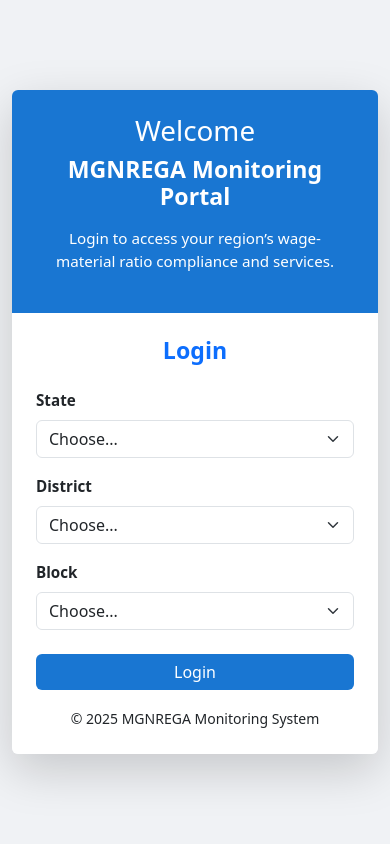
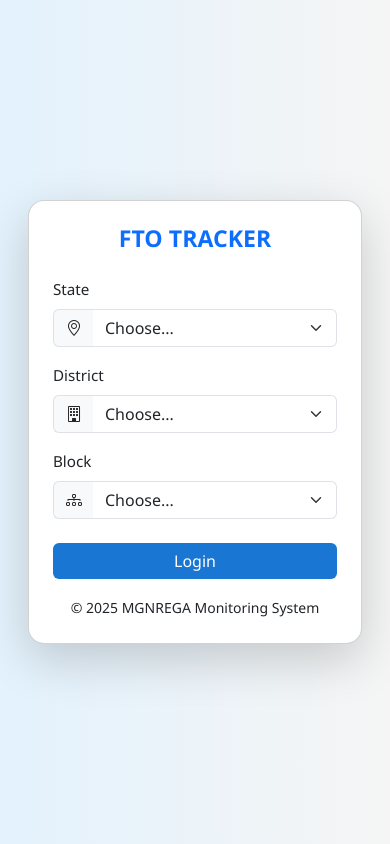
Before and after one commit to Zenha123/mgnrega-portal, a plain HTML site: page login.html in a window 390 px wide. Drawn offline with nearby package versions, Linux system fonts and the light colour scheme.

Commit message:
login added

```diff
--- a/login.css
+++ b/login.css
@@ -1,49 +1,27 @@
 body.login-bg {
-  background-color: #f0f2f5;
+  background: linear-gradient(to right, #e3f2fd, #f5f5f5);
   margin: 0;
   padding: 0;
+  font-family: 'Segoe UI', sans-serif;
 }
 
-.left-panel {
-  background-color: #1976d2;
-  color: white;
-  flex: 1;
-  min-height: 100%;
-  display: flex;
-  flex-direction: column;
-  justify-content: center;
-  align-items: center;
+.login-card {
+  background-color: #ffffff;
+  border-radius: 1.25rem;
 }
 
-.left-panel h3 {
-  font-weight: 600;
+.input-group-text {
+  border-right: none;
 }
 
-.left-panel p {
-  font-size: 0.95rem;
-}
-
-.logo-img {
-  height: 70px;
-}
-
-.right-panel {
-  background: #ffffff;
-  flex: 1;
-  min-height: 100%;
-  display: flex;
-  flex-direction: column;
-  justify-content: center;
-  align-items: center;
-}
-
-.login-card h3 {
-  font-weight: 600;
+.form-select {
+  border-left: none;
 }
 
 .btn-primary {
   background-color: #1976d2;
   border: none;
+  font-weight: 500;
 }
 
 .btn-primary:hover {
@@ -58,28 +36,10 @@ body.login-bg {
   font-size: 0.85rem;
 }
 
-/* Responsive adjustments */
-@media (max-width: 992px) {
-  .left-panel {
-    padding: 20px;
-  }
-
-  .right-panel {
-    padding: 20px;
+/* Mobile responsive tweaks */
+@media (max-width: 576px) {
+  .login-card {
+    padding: 1.5rem;
+    margin: 0 1rem;
   }
 }
-
-@media (max-width: 768px) {
-  .left-panel {
-    display: none;
-  }
-
-  .right-panel {
-    width: 100%;
-    min-height: auto;
-  }
-
-  .login-card {
-    max-width: 90%;
-  }
-}
--- a/login.html
+++ b/login.html
@@ -7,149 +7,58 @@
 
   <!-- Bootstrap CSS -->
   <link href="https://cdn.jsdelivr.net/npm/bootstrap@5.3.2/dist/css/bootstrap.min.css" rel="stylesheet">
+  <!-- Bootstrap Icons -->
+  <link href="https://cdn.jsdelivr.net/npm/bootstrap-icons@1.10.5/font/bootstrap-icons.css" rel="stylesheet">
   <!-- Custom CSS -->
-
-  <style>
-    body.login-bg {
-  background-color: #f0f2f5;
-  margin: 0;
-  padding: 0;
-}
-
-.left-panel {
-  background-color: #1976d2;
-  color: white;
-  flex: 1;
-  min-height: 100%;
-  display: flex;
-  flex-direction: column;
-  justify-content: center;
-  align-items: center;
-}
-
-.left-panel h3 {
-  font-weight: 600;
-}
-
-.left-panel p {
-  font-size: 0.95rem;
-}
-
-.logo-img {
-  height: 70px;
-}
-
-.right-panel {
-  background: #ffffff;
-  flex: 1;
-  min-height: 100%;
-  display: flex;
-  flex-direction: column;
-  justify-content: center;
-  align-items: center;
-}
-
-.login-card h3 {
-  font-weight: 600;
-}
-
-.btn-primary {
-  background-color: #1976d2;
-  border: none;
-}
-
-.btn-primary:hover {
-  background-color: #125ea2;
-}
-
-.form-label {
-  font-size: 0.95rem;
-}
-
-.invalid-feedback {
-  font-size: 0.85rem;
-}
-
-/* Responsive adjustments */
-@media (max-width: 992px) {
-  .left-panel {
-    padding: 20px;
-  }
-
-  .right-panel {
-    padding: 20px;
-  }
-}
-
-@media (max-width: 768px) {
-  .left-panel {
-    display: none;
-  }
-
-  .right-panel {
-    width: 100%;
-    min-height: auto;
-  }
-
-  .login-card {
-    max-width: 90%;
-  }
-}
-
-  </style>
+  <link rel="stylesheet" href="login.css">
 </head>
 <body class="login-bg">
 
 <div class="container-fluid vh-100 d-flex justify-content-center align-items-center">
-
-  <div class="d-flex flex-lg-row flex-column shadow-lg rounded overflow-hidden" style="max-width: 900px; width: 100%;">
-
-    <!-- Left Panel -->
-    <div class="left-panel d-flex flex-column justify-content-center align-items-center p-4 text-center">
-      <h1>Welcome</h1>
-      <h3 class="mb-3">MGNREGA Monitoring Portal</h3>
-      <p class="px-3">Login to access your region’s wage-material ratio compliance and services.</p>
-    </div>
-
-    <!-- Right Panel -->
-    <div class="right-panel d-flex flex-column justify-content-center align-items-center p-4 bg-white">
-      <div class="login-card w-100" style="max-width: 380px;">
-        <h3 class="text-center text-primary mb-4">Login</h3>
+  <div class="card shadow-lg p-4 rounded-4 login-card w-100" style="max-width: 420px;">
+    <h3 class="text-center text-primary fw-semibold mb-4">FTO TRACKER</h3>
 
     <form novalidate>
 
-
-
       <!-- State -->
       <div class="mb-3">
-          <label for="state" class="form-label fw-semibold">State</label>
+        <label for="state" class="form-label">State</label>
+        <div class="input-group">
+          <span class="input-group-text bg-light"><i class="bi bi-geo-alt"></i></span>
           <select class="form-select" id="state" name="state" required>
             <option selected disabled value="">Choose...</option>
             <option>State 1</option>
             <option>State 2</option>
           </select>
+        </div>
         <div class="invalid-feedback">Select your state</div>
       </div>
 
       <!-- District -->
       <div class="mb-3">
-          <label for="district" class="form-label fw-semibold">District</label>
+        <label for="district" class="form-label">District</label>
+        <div class="input-group">
+          <span class="input-group-text bg-light"><i class="bi bi-building"></i></span>
           <select class="form-select" id="district" name="district" required>
             <option selected disabled value="">Choose...</option>
             <option>District 1</option>
             <option>District 2</option>
           </select>
+        </div>
         <div class="invalid-feedback">Select your district</div>
       </div>
 
       <!-- Block -->
       <div class="mb-4">
-          <label for="block" class="form-label fw-semibold">Block</label>
+        <label for="block" class="form-label">Block</label>
+        <div class="input-group">
+          <span class="input-group-text bg-light"><i class="bi bi-diagram-3"></i></span>
           <select class="form-select" id="block" name="block" required>
             <option selected disabled value="">Choose...</option>
             <option>Block 1</option>
             <option>Block 2</option>
           </select>
+        </div>
         <div class="invalid-feedback">Select your block</div>
       </div>
 
@@ -158,20 +67,13 @@
 
     </form>
 
-
     <div class="text-center mt-3">
       <small>&copy; 2025 MGNREGA Monitoring System</small>
     </div>
-
   </div>
-    </div>
-
-  </div>
-
 </div>
 
 <!-- Bootstrap JS -->
 <script src="https://cdn.jsdelivr.net/npm/bootstrap@5.3.2/dist/js/bootstrap.bundle.min.js"></script>
-
 </body>
 </html>
--- /dev/null
+++ b/mgnregalogin.css
@@ -0,0 +1,86 @@
+
+    body.login-bg {
+  background-color: #f0f2f5;
+  margin: 0;
+  padding: 0;
+}
+
+.left-panel {
+  background-color: #1976d2;
+  color: white;
+  flex: 1;
+  min-height: 100%;
+  display: flex;
+  flex-direction: column;
+  justify-content: center;
+  align-items: center;
+}
+
+.left-panel h3 {
+  font-weight: 600;
+}
+
+.left-panel p {
+  font-size: 0.95rem;
+}
+
+.logo-img {
+  height: 70px;
+}
+
+.right-panel {
+  background: #ffffff;
+  flex: 1;
+  min-height: 100%;
+  display: flex;
+  flex-direction: column;
+  justify-content: center;
+  align-items: center;
+}
+
+.login-card h3 {
+  font-weight: 600;
+}
+
+.btn-primary {
+  background-color: #1976d2;
+  border: none;
+}
+
+.btn-primary:hover {
+  background-color: #125ea2;
+}
+
+.form-label {
+  font-size: 0.95rem;
+}
+
+.invalid-feedback {
+  font-size: 0.85rem;
+}
+
+/* Responsive adjustments */
+@media (max-width: 992px) {
+  .left-panel {
+    padding: 20px;
+  }
+
+  .right-panel {
+    padding: 20px;
+  }
+}
+
+@media (max-width: 768px) {
+  .left-panel {
+    display: none;
+  }
+
+  .right-panel {
+    width: 100%;
+    min-height: auto;
+  }
+
+  .login-card {
+    max-width: 90%;
+  }
+}
```
Also changed, not shown: mgnregalogin.html (added, +90 -0 lines). Lines whose indentation alone changed are shown as unchanged.
